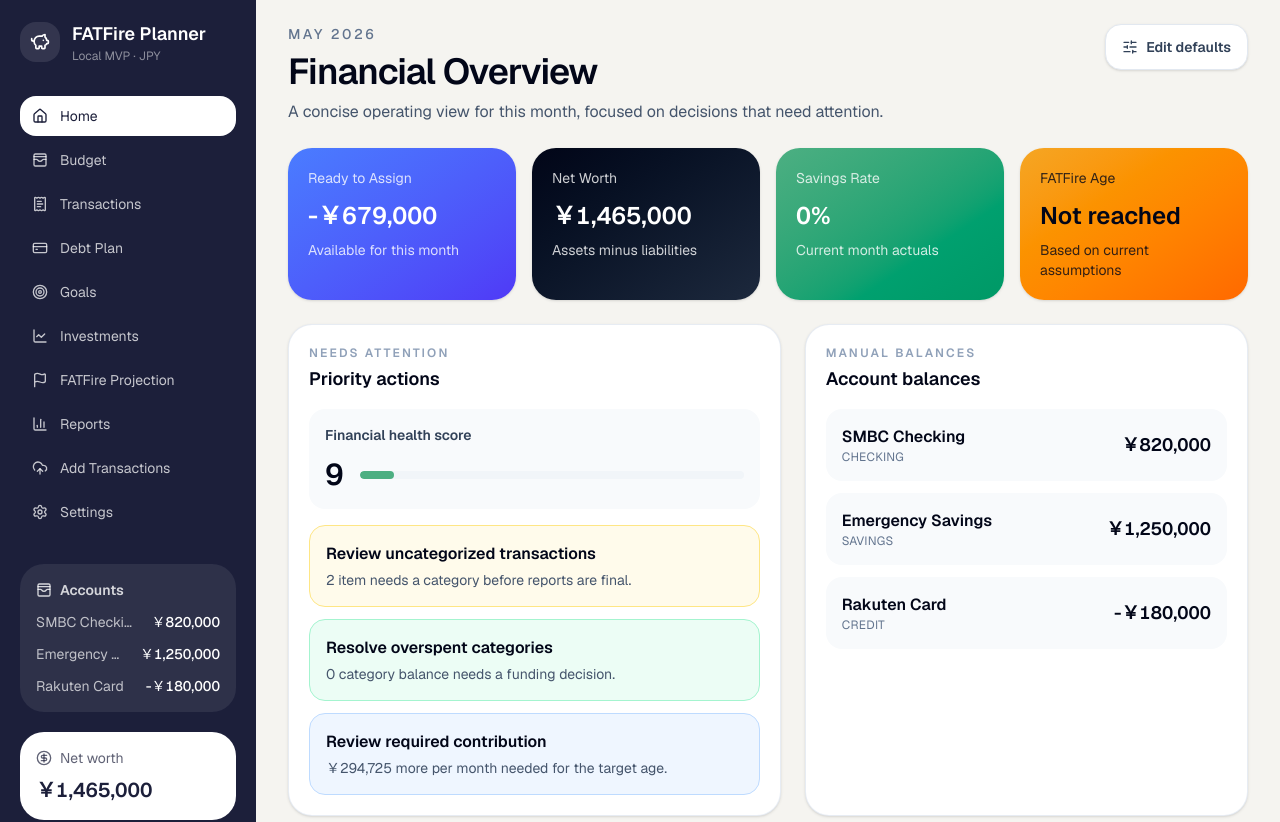
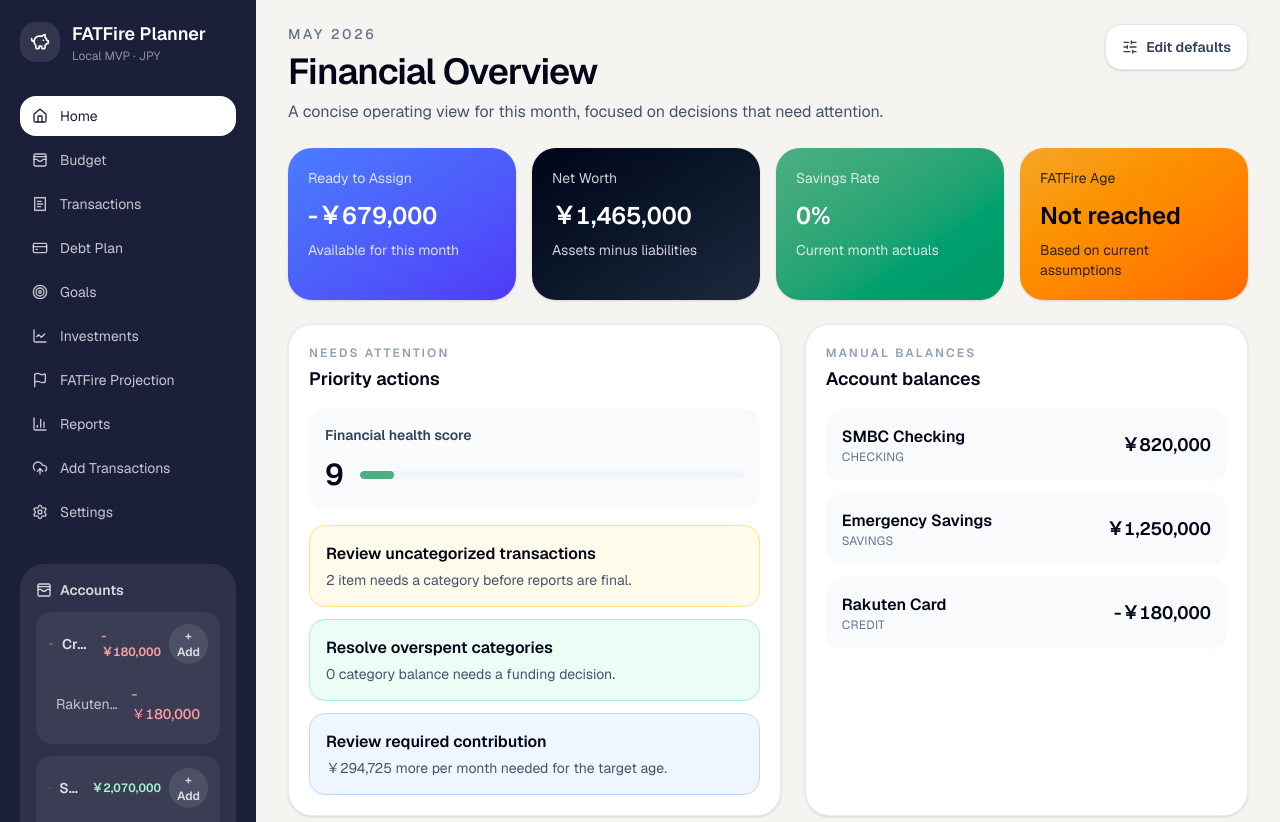
Before and after one commit to dash-pr/fire-save, a Next.js app: page / in a window 1280 px wide. Shown: the top 822 px of the page. Built offline with nearby package versions, Linux system fonts and the light colour scheme.

Commit message:
sidebar: collapsible account groups with manual add

```diff
--- a/src/app/page.tsx
+++ b/src/app/page.tsx
@@ -106,6 +106,7 @@ function weekOfMonth(date: string): string {
 export default function Home() {
   const [activePage, setActivePage] = useState<PageKey>("home");
   const [selectedMonth, setSelectedMonth] = useState(currentMonth);
+  const [transactionAccountFilterIds, setTransactionAccountFilterIds] = useState<string[]>([]);
   const [accountState, setAccountState] = useState<Account[]>(accounts);
   const [incomeEntryState, setIncomeEntryState] = useState<IncomeEntry[]>(incomeEntries);
   const [categoryState, setCategoryState] = useState<Category[]>(categories);
@@ -231,7 +232,7 @@ export default function Home() {
   return (
     <div className="min-h-screen bg-[#F5F4F0] text-slate-950">
       <div className="flex">
-        <Sidebar accounts={accountState} netWorthYen={netWorth.netWorthYen} activePage={activePage} onNavigate={(pageKey) => setActivePage(pageKey as PageKey)} />
+        <Sidebar accounts={accountState} investments={investmentState} netWorthYen={netWorth.netWorthYen} activePage={activePage} onNavigate={(pageKey) => setActivePage(pageKey as PageKey)} onAddAccount={(account) => setAccountState((previous) => [...previous, account])} onEditAccount={(id, changes) => setAccountState((previous) => previous.map((account) => account.id === id ? { ...account, ...changes } : account))} onSelectAccount={(accountId) => { setTransactionAccountFilterIds([accountId]); setActivePage("transactions"); }} />
         <main className="min-w-0 flex-1 px-6 py-6 lg:px-8">
           <header className="mb-6 flex items-start justify-between gap-4">
             <div>
@@ -248,7 +249,7 @@ export default function Home() {
 
           {activePage === "budget" && <BudgetPage month={selectedMonth} setMonth={openBudgetMonth} incomeEntries={currentIncomeEntries} setIncomeEntries={setIncomeEntryState} readyToAssignYen={readyToAssignYen} budgetRows={visibleBudgetRows} fullBudgetRows={budgetRows} budgetFilter={budgetFilter} setBudgetFilter={setBudgetFilter} categoryList={activeCategories} setCategories={setCategoryState} transactions={transactionState} setTransactions={setTransactionState} budgetNotice={budgetNotice} estimatedAssignments={estimatedAssignments} setAssignment={(categoryId, value) => setAssignmentState((previous) => ({ ...previous, [budgetKey(selectedMonth, categoryId)]: value }))} assignments={assignments} />}
 
-          {activePage === "transactions" && <TransactionsPage month={selectedMonth} setMonth={setSelectedMonth} transactions={ruledTransactions} rawTransactions={transactionState} setTransactions={setTransactionState} accounts={accountState} categories={activeCategories} merchantRules={merchantRuleState} setMerchantRules={setMerchantRuleState} />}
+          {activePage === "transactions" && <TransactionsPage month={selectedMonth} setMonth={setSelectedMonth} transactions={ruledTransactions} rawTransactions={transactionState} setTransactions={setTransactionState} accounts={accountState} categories={activeCategories} merchantRules={merchantRuleState} setMerchantRules={setMerchantRuleState} initialAccountIds={transactionAccountFilterIds} />}
           {activePage === "debt" && <DebtPage debts={debtState} setDebts={setDebtState} totalMonthlyObligationYen={debtSummary.totalMonthlyObligationYen} totalOutstandingYen={debtSummary.totalOutstandingYen} />}
           {activePage === "goals" && <GoalsPage month={selectedMonth} goals={goalState} setGoals={setGoalState} assignments={assignments} />}
           {activePage === "investments" && <InvestmentsPage investments={investmentState} setInvestments={setInvestmentState} />}
@@ -414,11 +415,14 @@ type TransactionFilterState = {
   type: "all" | "debit" | "credit";
 };
 
-function TransactionsPage({ month, setMonth, transactions, rawTransactions, setTransactions, accounts, categories, merchantRules, setMerchantRules }: { month: string; setMonth: (month: string) => void; transactions: Transaction[]; rawTransactions: Transaction[]; setTransactions: Dispatch<SetStateAction<Transaction[]>>; accounts: Account[]; categories: Category[]; merchantRules: MerchantRule[]; setMerchantRules: Dispatch<SetStateAction<MerchantRule[]>> }) {
-  const [filters, setFilters] = useState<TransactionFilterState>({ search: "", accountIds: [], categoryIds: [], type: "all" });
+function TransactionsPage({ month, setMonth, transactions, rawTransactions, setTransactions, accounts, categories, merchantRules, setMerchantRules, initialAccountIds }: { month: string; setMonth: (month: string) => void; transactions: Transaction[]; rawTransactions: Transaction[]; setTransactions: Dispatch<SetStateAction<Transaction[]>>; accounts: Account[]; categories: Category[]; merchantRules: MerchantRule[]; setMerchantRules: Dispatch<SetStateAction<MerchantRule[]>>; initialAccountIds: string[] }) {
+  const [filters, setFilters] = useState<TransactionFilterState>({ search: "", accountIds: initialAccountIds, categoryIds: [], type: "all" });
   const [groupBy, setGroupBy] = useState<"none" | "category" | "date">("none");
   const [collapsed, setCollapsed] = useState<Record<string, boolean>>({});
   const [inlineMessage, setInlineMessage] = useState<string | null>(null);
+  useEffect(() => {
+    if (initialAccountIds.length > 0) setFilters((previous) => ({ ...previous, accountIds: initialAccountIds }));
+  }, [initialAccountIds]);
   const monthTransactions = transactions.filter((transaction) => transaction.date.startsWith(month));
   const filteredTransactions = useMemo(() => {
     const search = normalizeMerchant(filters.search);
--- a/src/components/layout/sidebar.tsx
+++ b/src/components/layout/sidebar.tsx
@@ -1,5 +1,9 @@
+import { useState } from "react";
+import type { ReactNode } from "react";
+import { AnimatePresence, motion } from "framer-motion";
 import {
   BarChart3,
+  ChevronDown,
   CircleDollarSign,
   CreditCard,
   Flag,
@@ -12,7 +16,7 @@ import {
   UploadCloud,
   WalletCards,
 } from "lucide-react";
-import type { Account } from "@/domain/types";
+import type { Account, Investment } from "@/domain/types";
 import { formatJPY } from "@/lib/format";
 
 const nav = [
@@ -30,15 +34,43 @@ const nav = [
 
 export function Sidebar({
   accounts,
+  investments,
   netWorthYen,
   activePage,
   onNavigate,
+  onAddAccount,
+  onEditAccount,
+  onSelectAccount,
 }: {
   accounts: Account[];
+  investments: Investment[];
   netWorthYen: number;
   activePage: string;
   onNavigate: (page: string) => void;
+  onAddAccount: (account: Account) => void;
+  onEditAccount: (id: string, changes: Partial<Account>) => void;
+  onSelectAccount: (accountId: string) => void;
 }) {
+  const [collapsed, setCollapsed] = useState<Record<string, boolean>>({});
+  const [addType, setAddType] = useState<"credit" | "savings" | null>(null);
+  const [draft, setDraft] = useState({ name: "", balanceYen: 0, creditLimit: 0 });
+  const visibleAccounts = accounts.filter((account) => !account.isArchived);
+  const creditAccounts = visibleAccounts.filter((account) => account.type === "credit");
+  const savingsAccounts = visibleAccounts.filter((account) => account.type !== "credit");
+  const investedTotal = investments.reduce((total, investment) => total + investment.currentBalanceYen, 0);
+  const saveAccount = () => {
+    if (!addType || !draft.name.trim()) return;
+    onAddAccount({
+      id: `acct-${Math.random().toString(36).slice(2, 9)}`,
+      name: draft.name.trim(),
+      type: addType === "credit" ? "credit" : "savings",
+      balanceYen: addType === "credit" ? -Math.abs(draft.balanceYen) : draft.balanceYen,
+      creditLimit: addType === "credit" ? draft.creditLimit : undefined,
+    });
+    setDraft({ name: "", balanceYen: 0, creditLimit: 0 });
+    setAddType(null);
+  };
+
   return (
     <aside className="hidden min-h-screen w-64 shrink-0 flex-col bg-[#1C1F3A] p-5 text-white lg:flex">
       <div className="flex items-center gap-3">
@@ -70,18 +102,17 @@ export function Sidebar({
         })}
       </nav>
 
-      <div className="mt-8 rounded-3xl bg-white/8 p-4">
-        <div className="mb-3 flex items-center gap-2 text-sm font-semibold text-white/80">
-          <WalletCards className="h-4 w-4" /> Accounts
-        </div>
-        <div className="space-y-3">
-          {accounts.map((account) => (
-            <div key={account.id} className="flex items-center justify-between gap-3 text-sm">
-              <span className="truncate text-white/70">{account.name}</span>
-              <span className="font-medium tabular-nums">{formatJPY(account.balanceYen)}</span>
-            </div>
-          ))}
-        </div>
+      <div className="mt-8 space-y-3 rounded-3xl bg-white/8 p-4">
+        <div className="flex items-center gap-2 text-sm font-semibold text-white/80"><WalletCards className="h-4 w-4" /> Accounts</div>
+        <SidebarAccountSection title="Credit Cards" total={creditAccounts.reduce((total, account) => total + account.balanceYen, 0)} collapsed={collapsed.credit ?? false} onToggle={() => setCollapsed((previous) => ({ ...previous, credit: !previous.credit }))} onAdd={() => setAddType("credit")} tone="red">
+          {creditAccounts.map((account) => <SidebarAccountRow key={account.id} account={account} onClick={() => onSelectAccount(account.id)} onEdit={(changes) => onEditAccount(account.id, changes)} />)}
+        </SidebarAccountSection>
+        <SidebarAccountSection title="Savings Accounts" total={savingsAccounts.reduce((total, account) => total + account.balanceYen, 0)} collapsed={collapsed.savings ?? false} onToggle={() => setCollapsed((previous) => ({ ...previous, savings: !previous.savings }))} onAdd={() => setAddType("savings")}>
+          {savingsAccounts.map((account) => <SidebarAccountRow key={account.id} account={account} onClick={() => onSelectAccount(account.id)} onEdit={(changes) => onEditAccount(account.id, changes)} />)}
+        </SidebarAccountSection>
+        <SidebarAccountSection title="Investments" total={investedTotal} collapsed={collapsed.investments ?? false} onToggle={() => setCollapsed((previous) => ({ ...previous, investments: !previous.investments }))} onAdd={() => onNavigate("investments")}>
+          <button type="button" onClick={() => onNavigate("investments")} className="w-full rounded-2xl bg-white/8 px-3 py-2 text-left text-sm text-white/70 hover:bg-white/12">Manage investment accounts</button>
+        </SidebarAccountSection>
       </div>
 
       <div className="mt-auto rounded-3xl bg-white p-4 text-[#1C1F3A]">
@@ -90,6 +121,25 @@ export function Sidebar({
         </div>
         <p className="mt-2 text-xl font-semibold tabular-nums">{formatJPY(netWorthYen)}</p>
       </div>
+      {addType && <div className="fixed inset-0 z-40 grid place-items-center bg-slate-950/40 p-6 text-slate-950"><div className="w-full max-w-md rounded-3xl bg-white p-6 shadow-2xl"><h3 className="text-xl font-semibold">Add {addType === "credit" ? "Credit Card" : "Savings Account"}</h3><div className="mt-4 space-y-3"><SidebarModalInput label="Account name" value={draft.name} onChange={(value) => setDraft({ ...draft, name: value })} /><SidebarModalInput label={addType === "credit" ? "Current balance owed" : "Starting balance"} type="number" value={String(draft.balanceYen)} onChange={(value) => setDraft({ ...draft, balanceYen: Number(value) || 0 })} />{addType === "credit" && <SidebarModalInput label="Credit limit" type="number" value={String(draft.creditLimit)} onChange={(value) => setDraft({ ...draft, creditLimit: Number(value) || 0 })} />}<div className="flex gap-3"><button type="button" onClick={() => setAddType(null)} className="flex-1 rounded-2xl bg-slate-100 px-4 py-3 text-sm font-semibold text-slate-700">Cancel</button><button type="button" onClick={saveAccount} className="flex-1 rounded-2xl bg-[#1C1F3A] px-4 py-3 text-sm font-semibold text-white">Add</button></div></div></div></div>}
     </aside>
   );
 }
+
+function SidebarAccountSection({ title, total, collapsed, onToggle, onAdd, children, tone = "green" }: { title: string; total: number; collapsed: boolean; onToggle: () => void; onAdd: () => void; children: ReactNode; tone?: "green" | "red" }) {
+  return <section className="rounded-2xl bg-white/6 p-3"><div className="flex items-center justify-between gap-2"><button type="button" onClick={onToggle} className="flex min-w-0 items-center gap-2 text-left text-sm font-semibold text-white/85"><ChevronDown className={`h-4 w-4 transition ${collapsed ? "-rotate-90" : ""}`} /><span className="truncate">{title}</span></button><div className="flex items-center gap-2"><span className={`text-xs font-semibold tabular-nums ${tone === "red" && total < 0 ? "text-red-300" : "text-emerald-200"}`}>{formatJPY(total)}</span><button type="button" onClick={onAdd} className="rounded-full bg-white/10 px-2 py-1 text-xs font-semibold text-white/80 hover:bg-white/20">+ Add</button></div></div><AnimatePresence initial={false}>{!collapsed && <motion.div initial={{ height: 0, opacity: 0 }} animate={{ height: "auto", opacity: 1 }} exit={{ height: 0, opacity: 0 }} transition={{ duration: 0.2, ease: "easeOut" }} className="mt-3 space-y-2 overflow-hidden">{children}</motion.div>}</AnimatePresence></section>;
+}
+
+function SidebarAccountRow({ account, onClick, onEdit }: { account: Account; onClick: () => void; onEdit: (changes: Partial<Account>) => void }) {
+  const editAccount = () => {
+    const name = window.prompt("Account name", account.name);
+    if (!name) return;
+    onEdit({ name });
+  };
+  const archiveAccount = () => onEdit({ isArchived: true } as Partial<Account>);
+  return <button type="button" onClick={onClick} onContextMenu={(event) => { event.preventDefault(); if (window.confirm("Edit this account? Choose Cancel to archive instead.")) editAccount(); else archiveAccount(); }} className="flex w-full items-center justify-between gap-3 rounded-2xl px-2 py-2 text-left text-sm hover:bg-white/8"><span className="truncate text-white/70">{account.name}</span><span className={`font-medium tabular-nums ${account.balanceYen < 0 ? "text-red-300" : "text-white"}`}>{formatJPY(account.balanceYen)}</span></button>;
+}
+
+function SidebarModalInput({ label, value, onChange, type = "text" }: { label: string; value: string; onChange: (value: string) => void; type?: string }) {
+  return <label className="block"><span className="mb-1 block text-xs font-semibold uppercase tracking-wide text-slate-500">{label}</span><input type={type} value={value} onChange={(event) => onChange(event.target.value)} className="w-full rounded-xl border border-slate-200 px-3 py-2 outline-none focus:border-[#4A7CFF]" /></label>;
+}
--- a/src/domain/types.ts
+++ b/src/domain/types.ts
@@ -13,6 +13,7 @@ export type Account = {
   type: AccountType;
   balanceYen: Yen;
   creditLimit?: Yen;
+  isArchived?: boolean;
 };
 
 export type CategoryGroup = {
```
